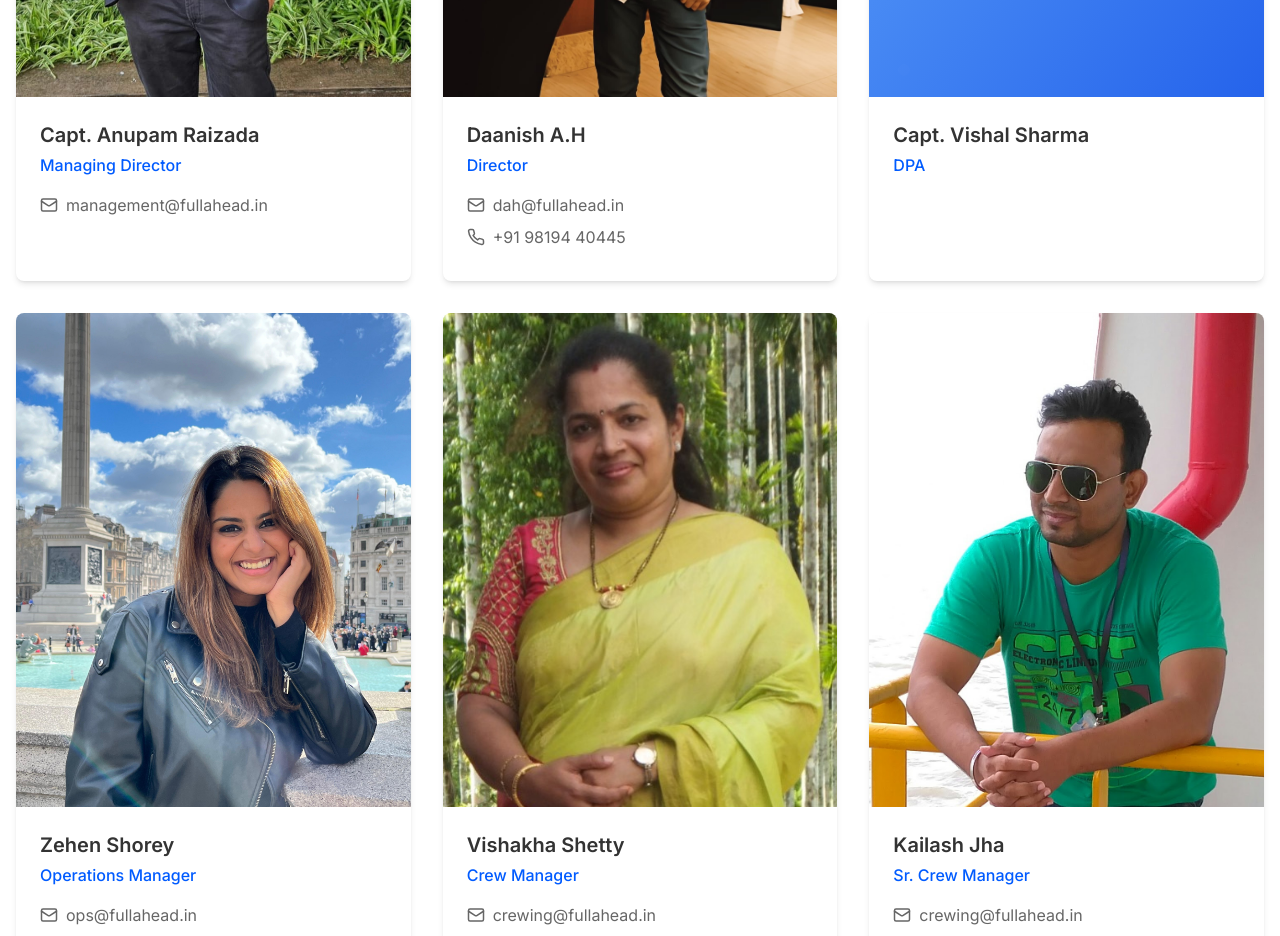
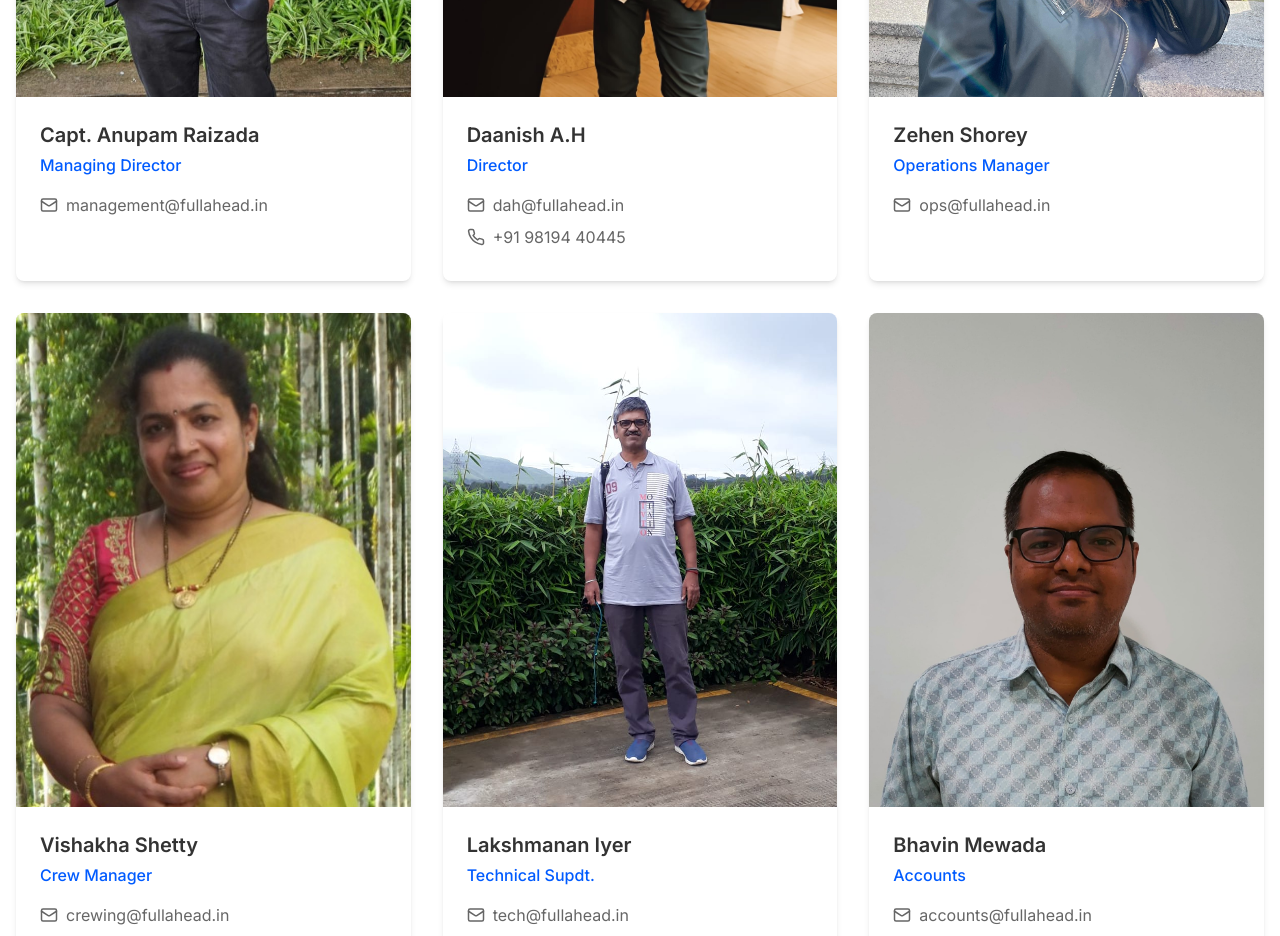
Before and after one commit to AadidevRaizada/Fullahead, a React (Vite) app: page /contact in a window 1280 px wide. Shown: the part 1020-1956 px from the top of the page. Built offline with nearby package versions, Linux system fonts and the light colour scheme.

Commit message:
removed kailash jha and dpa

```diff
--- a/src/pages/ContactPage.tsx
+++ b/src/pages/ContactPage.tsx
@@ -41,13 +41,7 @@ const ContactPage: React.FC = () => {
       phone: '+91 98194 40445',
       photo: '/images/CompanyPeople/Danish(1).jpg'
     },
-    {
-      name: 'Capt. Vishal Sharma',
-      position: 'DPA ',
 
-      phone: '',
-      photo: ''
-    },
     {
       name: 'Zehen Shorey',
       position: 'Operations Manager',
@@ -62,13 +56,7 @@ const ContactPage: React.FC = () => {
       phone: '+91 98922 59061',
       photo: '/images/CompanyPeople/Vishaka.jpg'
     },
-    {
-      name: 'Kailash Jha',
-      position: 'Sr. Crew Manager',
-      email: 'crewing@fullahead.in',
-      phone: '+91 87883 65682',
-      photo: '/images/CompanyPeople/Kailash.jpg'
-    },
+
     {
       name: 'Lakshmanan Iyer',
       position: 'Technical Supdt.',
```
